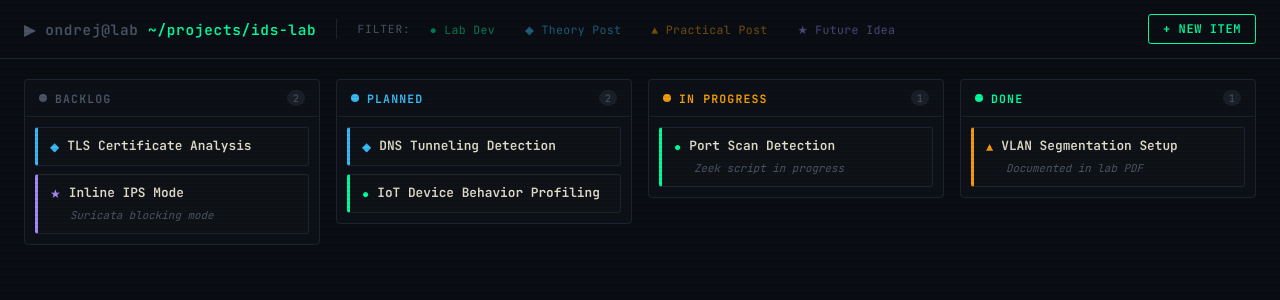
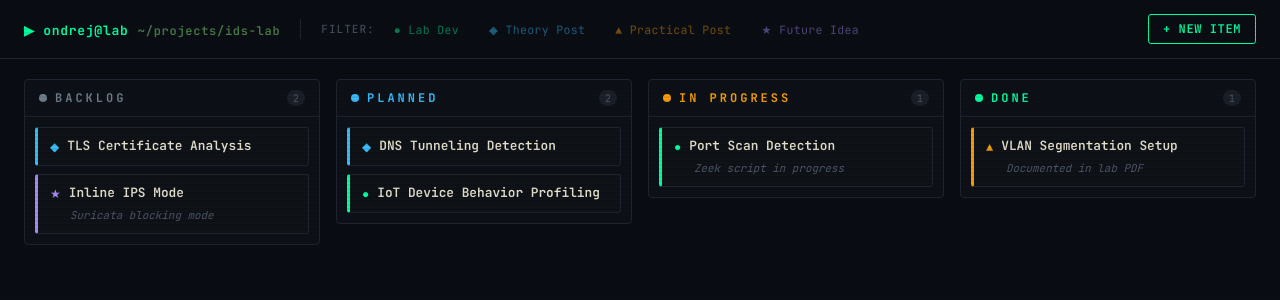
Before and after one commit to ondrejrollinger/ondrejrollinger.github.io, a Jekyll site: the page lab-tracker/index.html, which Jekyll copies as it is, in a window 1280 px wide. Shown: the top 300 px of the page. Built offline with Jekyll 4.4.1, drawn with Linux system fonts in a browser that asks for light colours.

Commit message:
Improve header and column title readability in Lab Tracker (#37)

```diff
--- a/lab-tracker/index.html
+++ b/lab-tracker/index.html
@@ -54,15 +54,21 @@
     }
 
     .header-title {
-      color: #00ff9f;
       font-size: 0.9rem;
       font-weight: 600;
       letter-spacing: 0.05em;
       white-space: nowrap;
     }
 
-    .header-title span {
-      color: #4d5566;
+    .header-prompt {
+      color: #00ff9f;
+      font-size: 13px;
+      font-weight: 700;
+    }
+
+    .header-path {
+      color: #4a7a4a;
+      font-size: 12px;
     }
 
     .header-divider {
@@ -173,10 +179,10 @@
     }
 
     .column-title {
-      font-size: 0.72rem;
-      font-weight: 700;
+      font-size: 12px;
+      font-weight: 800;
       text-transform: uppercase;
-      letter-spacing: 0.1em;
+      letter-spacing: 3px;
     }
 
     .column-count {
@@ -646,7 +652,8 @@
           {/* Header */}
           <header className="header">
             <div className="header-title">
-              <span>▶ ondrej@lab</span> ~/projects/ids-lab
+              <span className="header-prompt">▶ ondrej@lab</span>{' '}
+              <span className="header-path">~/projects/ids-lab</span>
             </div>
             <div className="header-divider" />
             <div className="filters">
```
Also changed, not shown: other parts of lab-tracker/index.html (+1 -1 lines).
